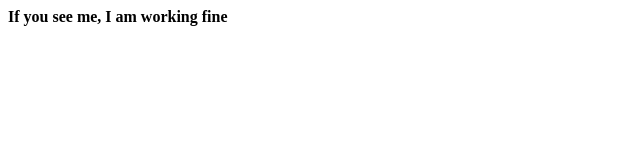
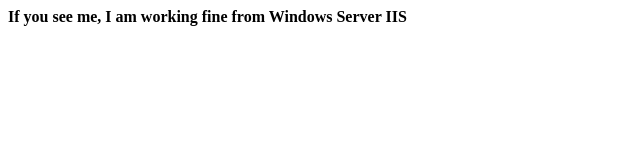
Before and after one commit to mlekopan16/devops-project2-windows, a plain HTML site: page index.html in a window 1280 px wide. Shown: the whole page, without its empty margins (0-640 px from the left). Drawn offline with Linux system fonts and the light colour scheme.

Commit message:
changed website to show sys info

```diff
--- a/index.html
+++ b/index.html
@@ -1,5 +1,5 @@
 <html>
     <body>
-        <b>If you see me, I am working fine</b>
+        <b>If you see me, I am working fine from Windows Server IIS</b>
     </body>
 </html>
```
